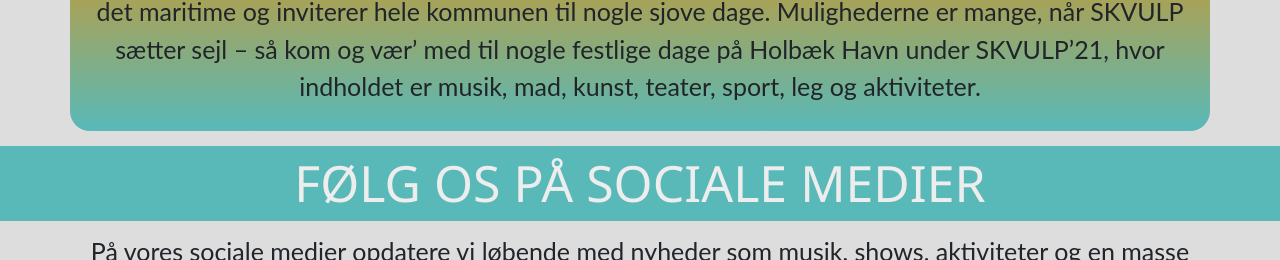
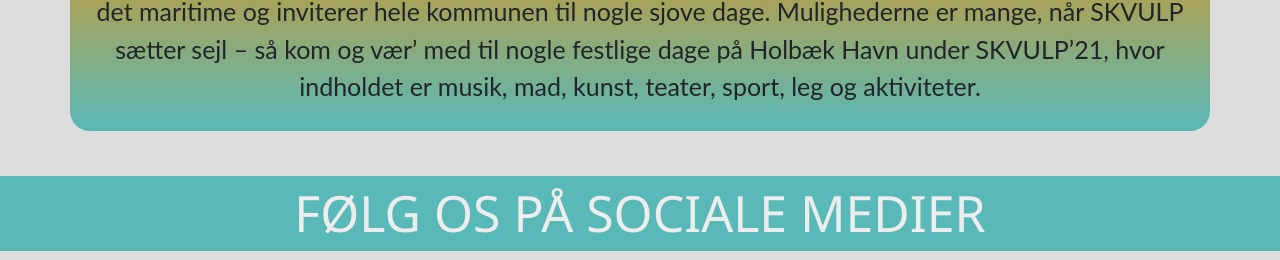
Before and after one commit to DangerNoodle32/SKVULP, a website: page index.html in a window 1280 px wide. Shown: the part 871-1131 px from the top of the page. Drawn offline with nearby package versions, Linux system fonts and the light colour scheme.

Commit message:
Merge remote-tracking branch 'origin/master'
# Conflicts:
#	index.html

```diff
--- a/index.html
+++ b/index.html
@@ -90,7 +90,7 @@
             og aktiviteter.</span>
     </div>
 
-    <div class="topic bg-primary mt-3 p-2 text-center">
+    <div class="topic bg-primary mt-5 p-2 text-center">
 
         <h2 class="text-info my-auto">FØLG OS PÅ SOCIALE MEDIER</h2>
 
```
